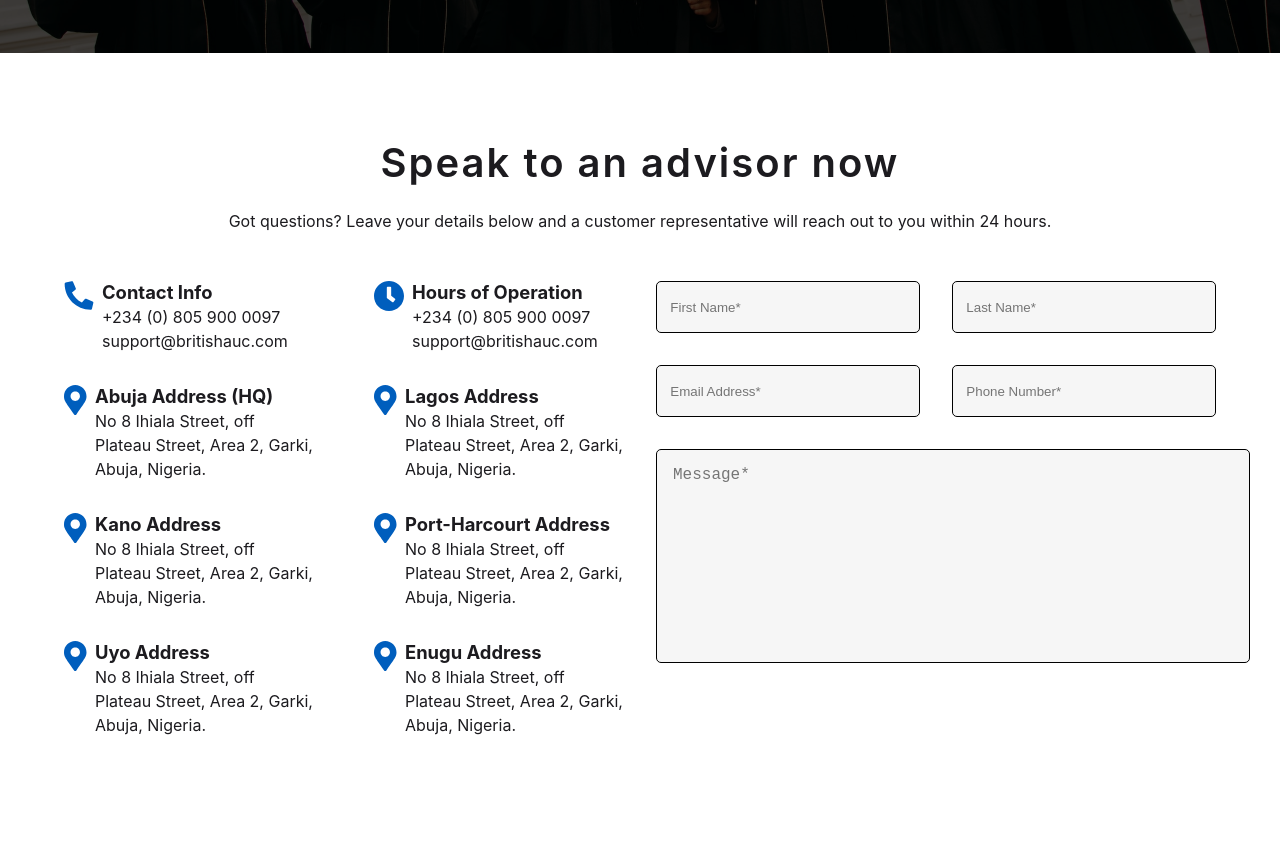
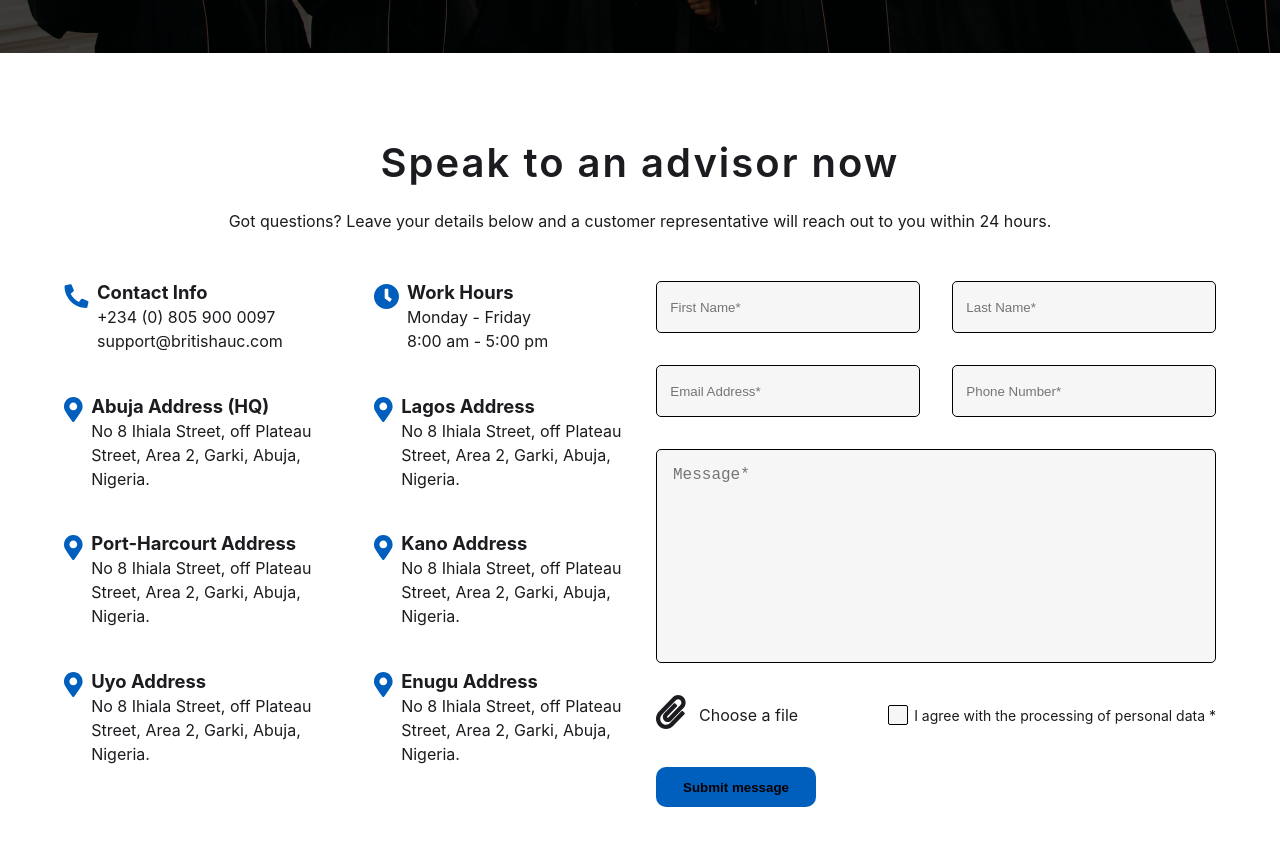
Before and after one commit to British-AUC/company-website, a React (Vite) app in the folder website/: page / in a window 1280 px wide. Shown: the part 5560-6405 px from the top of the page. Before the commit the page ends 6329 px from the top, so only its background shows below. Built offline with nearby package versions, Linux system fonts and the light colour scheme.

Commit message:
finished secton six

```diff
--- a/website/src/data/contactinfo.js
+++ b/website/src/data/contactinfo.js
@@ -13,9 +13,9 @@ export default [
     {
         id: 2,
         icon: time,
-        title: "Hours of Operation",
-        content1: "+234 (0) 805 900 0097",
-        content2: "support@britishauc.com",
+        title: "Work Hours",
+        content1: "Monday - Friday",
+        content2: "8:00 am - 5:00 pm",
     },
     {
         id: 3,
@@ -32,13 +32,13 @@ export default [
     {
         id: 5,
         icon: location,
-        title: "Kano Address",
+        title: "Port-Harcourt Address",
         content1: "No 8 Ihiala Street, off Plateau Street, Area 2, Garki, Abuja, Nigeria.",
     },
     {
         id: 6,
         icon: location,
-        title: "Port-Harcourt Address",
+        title: "Kano Address",
         content1: "No 8 Ihiala Street, off Plateau Street, Area 2, Garki, Abuja, Nigeria.",
     },
     {
--- a/website/src/pages/Home.jsx
+++ b/website/src/pages/Home.jsx
@@ -14,6 +14,7 @@ import turkeyflag from "../assets/flags/turkeyflag.svg"
 import cyprusflag from "../assets/flags/cyprusflag.svg"
 import polandflag from "../assets/flags/polandflag.svg"
 // import ukraineflag from "../assets/flags/ukraineflag.svg"
+import file from "../assets/file.svg"
 import Service from "../components/Service"
 import servicedata from "../data/services";
 import Testimonial from "../components/Testimonials"
@@ -139,8 +140,21 @@ export default function Home(){
                             <input type="email" name="" id="" placeholder="Email Address*" />
                             <input type="tel" name="" id="" placeholder="Phone Number*"/>
                         </div>
-                        <textarea name="" id="" cols="30" rows="10" placeholder="Message*">
-                        </textarea>
+                        <textarea name="" id="" rows="10" placeholder="Message*"></textarea>
+                        <div className="inputs2">
+                            <label for="fileInput" class="file-label">
+                                <input type="file" id="fileInput" class="hidden" />
+                                <span class="file-icon"><img src={file} alt="File Icon" /></span>
+                                <span class="file-name">Choose a file</span>
+                            </label>
+                            <div className="checkbox">
+                                <input type="checkbox" name="terms" id="terms" />
+                                <label for="terms">I agree with the processing of personal data *</label>
+                            </div>
+                        </div>
+                        <button className="button-1">
+                            Submit message
+                        </button>
                     </form>
                 </div>
             </section>
--- a/website/src/styles/App.css
+++ b/website/src/styles/App.css
@@ -1,3 +1,4 @@
+@charset "UTF-8";
 #root {
   padding: 0;
   margin: 0;
@@ -333,6 +334,7 @@ nav {
   padding: 0rem 4rem;
   align-items: center;
   justify-content: center;
+  padding-bottom: 15em;
 }
 .section-six h2 {
   margin: 0;
@@ -360,8 +362,9 @@ nav {
   margin-bottom: 2em;
 }
 .section-six .section-six-sub .section-six-left .information img {
-  width: 30px;
-  height: 30px;
+  width: 25px;
+  height: 25px;
+  margin-top: 0.15em;
 }
 .section-six .section-six-sub .section-six-left .information .details b {
   font-size: 1.15rem;
@@ -392,8 +395,61 @@ nav {
   color: #1C1B1F;
   padding: 0em 1em;
 }
+.section-six .section-six-sub .section-six-right .inputs2 {
+  display: flex;
+  flex-direction: row;
+  justify-content: space-between;
+}
+.section-six .section-six-sub .section-six-right .inputs2 .file-label {
+  display: flex;
+  align-items: center;
+  justify-content: center;
+  cursor: pointer;
+  gap: 0.5em;
+}
+.section-six .section-six-sub .section-six-right .inputs2 .file-icon {
+  display: inline-block;
+  margin-right: 5px;
+}
+.section-six .section-six-sub .section-six-right .inputs2 .file-icon img {
+  width: 30px;
+}
+.section-six .section-six-sub .section-six-right .inputs2 .file-name {
+  display: inline-block;
+}
+.section-six .section-six-sub .section-six-right .inputs2 .hidden {
+  display: none;
+}
+.section-six .section-six-sub .section-six-right .inputs2 .checkbox {
+  display: flex;
+  flex-direction: row;
+  align-items: center;
+  font-size: 0.875rem;
+  gap: 0.25em;
+}
+.section-six .section-six-sub .section-six-right .inputs2 .checkbox input[type=checkbox] {
+  appearance: none;
+  -webkit-appearance: none;
+  -moz-appearance: none;
+  width: 20px;
+  height: 20px;
+  border: 0.5px solid #000000;
+  border-radius: 2px;
+  background-color: #F6F6F6;
+}
+.section-six .section-six-sub .section-six-right .inputs2 .checkbox input[type=checkbox]:checked {
+  background-color: #005EBD;
+}
+.section-six .section-six-sub .section-six-right .inputs2 .checkbox input[type=checkbox]:checked::after {
+  content: "✓";
+  color: #fff;
+  font-size: 15px;
+  line-height: 14px;
+  text-align: center;
+  display: block;
+  margin: 1px 0 0 1px;
+}
 .section-six .section-six-sub .section-six-right textarea {
-  width: 100%;
   background-color: #F6F6F6;
   border: 0.5px solid #000000;
   border-radius: 5px;
@@ -401,4 +457,16 @@ nav {
   color: #1C1B1F;
   padding: 1em;
   font-size: 16px;
+}
+.section-six .section-six-sub .button-1, .section-six .section-six-sub .hero-left .button-2, .hero-left .section-six .section-six-sub .button-2 {
+  background-color: #005EBD;
+  width: 160px;
+  border: inherit;
+  outline: none;
+  padding: 0.95em 0.5em;
+  border-radius: 10px;
+  font-weight: 700;
+}
+.section-six .section-six-sub .button-1:hover, .section-six .section-six-sub .hero-left .button-2:hover, .hero-left .section-six .section-six-sub .button-2:hover {
+  background-color: #006edb;
 }/*# sourceMappingURL=App.css.map */
--- a/website/src/styles/App.scss
+++ b/website/src/styles/App.scss
@@ -362,6 +362,7 @@ nav {
   padding: $desktoppadding;
   align-items: center;
   justify-content: center;
+  padding-bottom: 15em;
   h2 {
     margin: 0;
   }
@@ -385,8 +386,9 @@ nav {
         width: 250px;
         margin-bottom: 2em;
         img {
-          width: 30px;
-          height: 30px;
+          width: 25px;
+          height: 25px;
+          margin-top: 0.15em;
         }
         .details {
           b {
@@ -421,8 +423,61 @@ nav {
           padding: 0em 1em;
         }
       }
+      .inputs2 {
+        display: flex;
+        flex-direction: row;
+        justify-content: space-between;
+        .file-label {
+          display: flex;
+          align-items: center;
+          justify-content: center;
+          cursor: pointer;
+          gap: 0.5em;
+        }
+        .file-icon {
+          display: inline-block;
+          margin-right: 5px;
+          img {
+            width: 30px;
+          }
+        }
+        .file-name {
+          display: inline-block;
+        }
+        .hidden {
+          display: none;
+        }
+        .checkbox {
+          display: flex;
+          flex-direction: row;
+          align-items: center;
+          font-size: 0.875rem;
+          gap: 0.25em;
+          input[type="checkbox"] {
+            appearance: none;
+            -webkit-appearance: none;
+            -moz-appearance: none;
+            width: 20px;
+            height: 20px;
+            border: 0.5px solid #000000;
+            border-radius: 2px;
+            background-color: #F6F6F6;
+          }
+          input[type="checkbox"]:checked  {
+            background-color: $companyblue;
+          }
+          input[type="checkbox"]:checked::after {
+            content: "\2713";
+            color: #fff;
+            font-size: 15px;
+            line-height: 14px;
+            text-align: center;
+            display: block;
+            margin: 1px 0 0 1px;
+          }
+        }
+      }
       textarea {
-        width: 100%;
         background-color: #F6F6F6;
         border: 0.5px solid #000000;
         border-radius: 5px;
@@ -432,5 +487,18 @@ nav {
         font-size: 16px;
       }
     }
+    .button-1 {
+      background-color: $companyblue;
+      width: 160px;
+      border: inherit;
+      outline: none;
+      padding: 0.95em 0.5em;
+      border-radius: 10px;
+      font-weight: 700;
+    }
+    .button-1:hover {
+      background-color: #006edb;
+    }
   }
 }
+// SECTION SIX END
```
Also changed, not shown: website/src/assets/file.svg (added), 1 other file (tests, documents, lock files or other folders).
